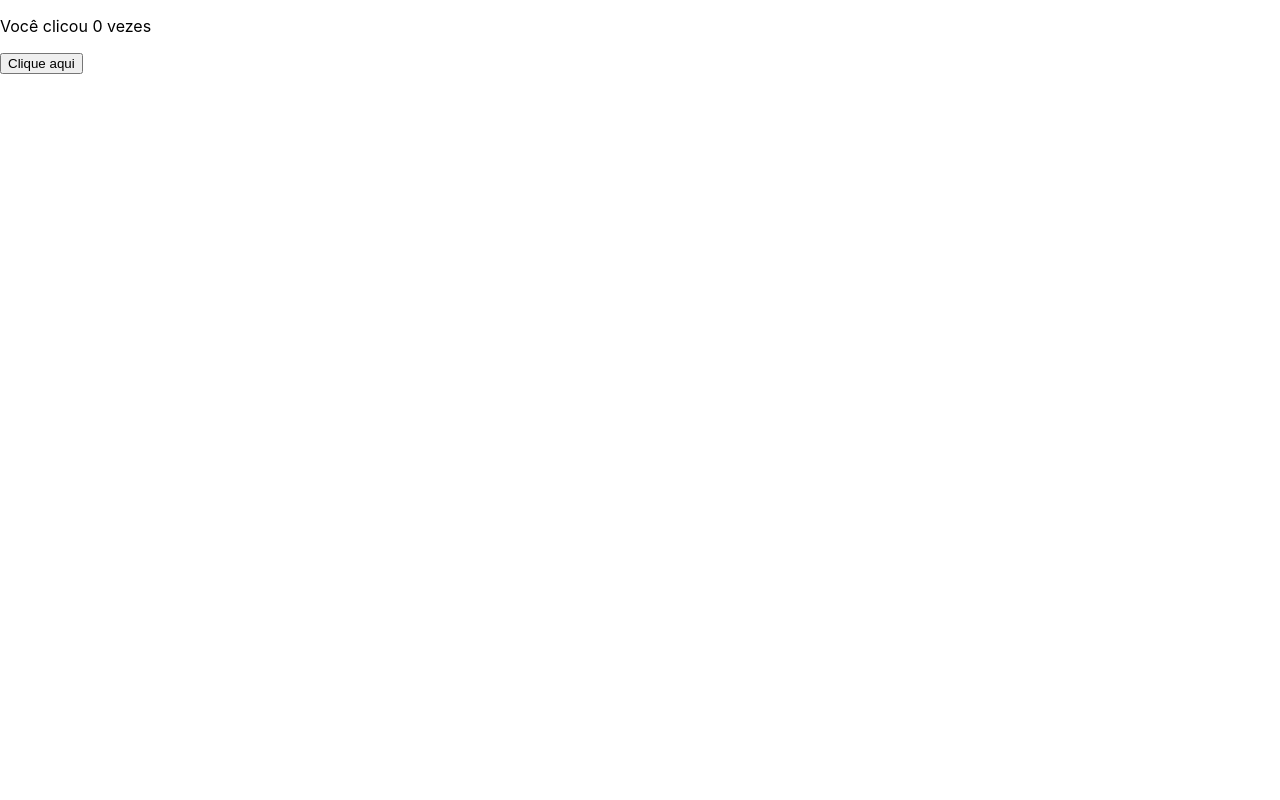
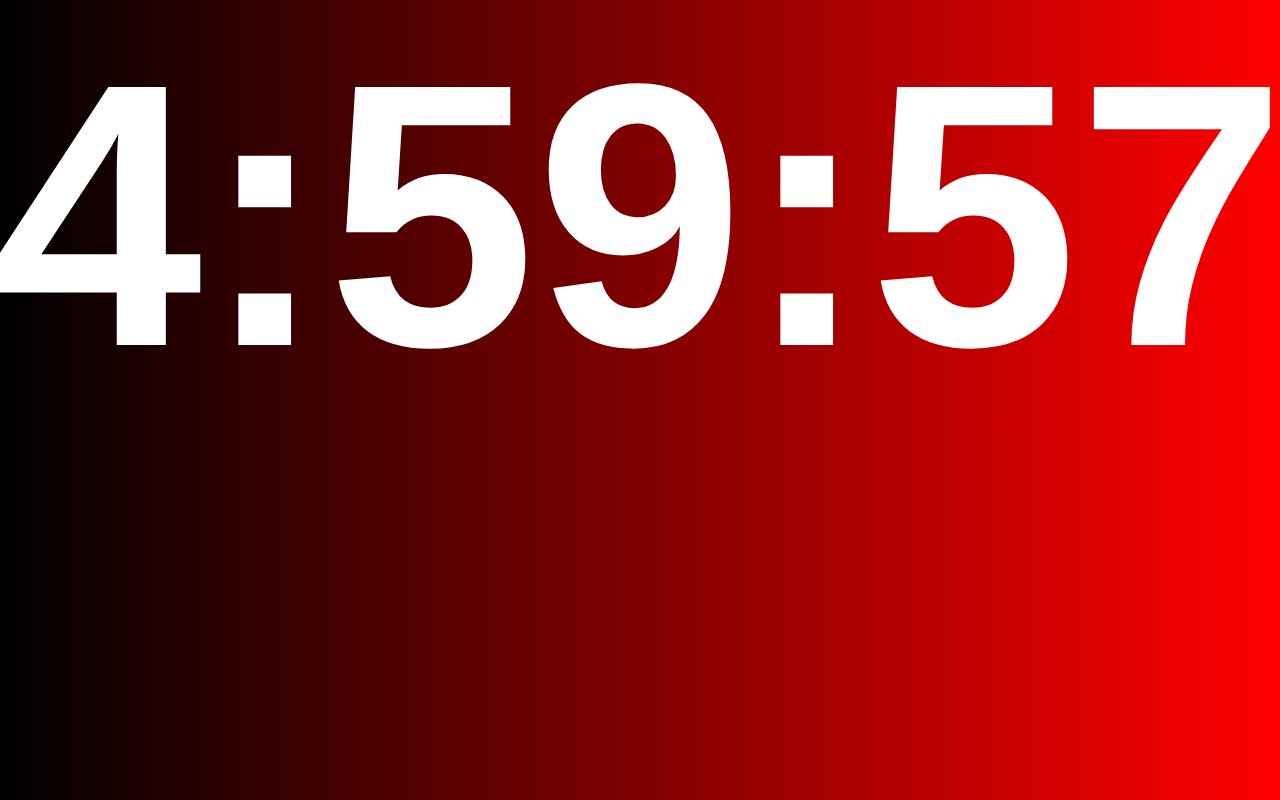
Before and after one commit to Spiguerfild/projeto_danki_react, a React (Create React App) app: page / in a window 1280 px wide. Built offline with nearby package versions, Linux system fonts and the light colour scheme.

Commit message:
temporizador

```diff
--- a/src/App.css
+++ b/src/App.css
@@ -2,4 +2,18 @@
   margin: 0;
   padding: 0;
   box-sizing: border-box;
+
 }
+.tempo{
+  display: flex;
+  font-size: 250px;
+  justify-content: center;
+}
+.tempo h2{
+font-family:  sans-serif;
+color: rgb(255, 255, 255);
+
+}
+body{
+  background: linear-gradient(to right,black,red)
+}
--- a/src/App.js
+++ b/src/App.js
@@ -1,20 +1,36 @@
-import React, { useState, useEffect } from 'react';
+import React, { useState, useEffect } from "react";
+import './App.css'
+export default function App() {
+  const [hora, setHora] = useState(4);
 
- export default function App() {
-  const [count, setCount] = useState(0);
+  const [minuto, setMinuto] = useState(59);
 
-  // Similar ao componentDidMount e componentDidUpdate:
+  const [segundo, setSegundo] = useState(50);
+
   useEffect(() => {
-    // Atualiza o título do documento usando a API do browser
-    document.title = `Você clicou ${count} vezes`;
+    const interval = setInterval(() => {
+      setSegundo(segundo + 1);
+
+    if(segundo == 59){
+      setSegundo(0);
+      setMinuto(minuto+1)
+
+      if(minuto == 59){
+        setMinuto(0)
+        setHora(hora+1)
+      }
+    }
+
+    }, 1000);
+
+    return () => clearInterval(interval);
   });
 
   return (
-    <div>
-      <p>Você clicou {count} vezes</p>
-      <button onClick={() => setCount(count + 1)}>
-        Clique aqui
-      </button>
+    <div className="tempo">
+      <h2>
+        {hora}:{minuto}:{segundo}
+      </h2>
     </div>
   );
 }
--- a/src/Header.js
+++ b/src/Header.js
@@ -6,9 +6,11 @@ function Header(props) {
       <h2>Nome empresa</h2>
 
       <div className="header_logo">
-        <img src="https://static.dicionariodesimbolos.com.br/upload/34/17/pena-1_xl.jpeg" width={70} />
+        <img
+          src="https://static.dicionariodesimbolos.com.br/upload/34/17/pena-1_xl.jpeg"
+          width={70}
+        />
       </div>
-
     </div>
   );
 }
```
